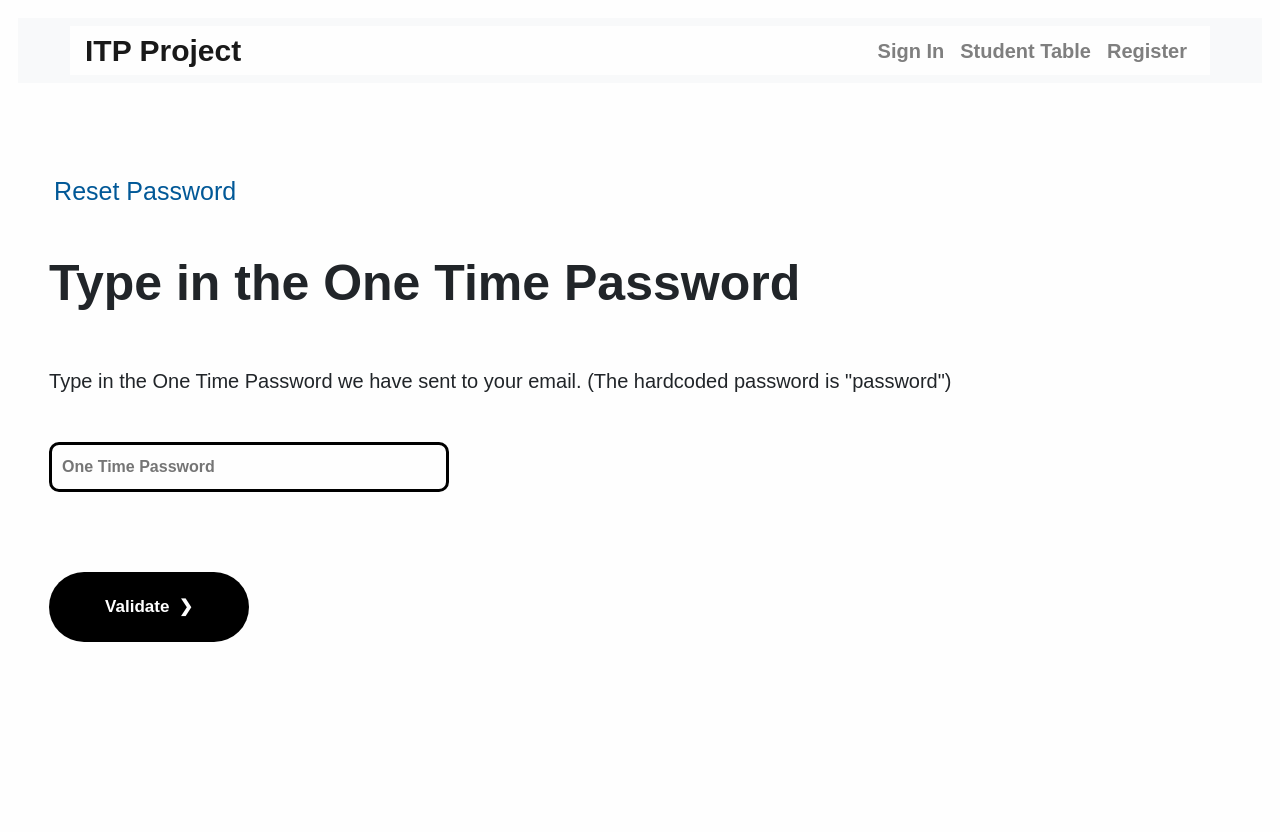
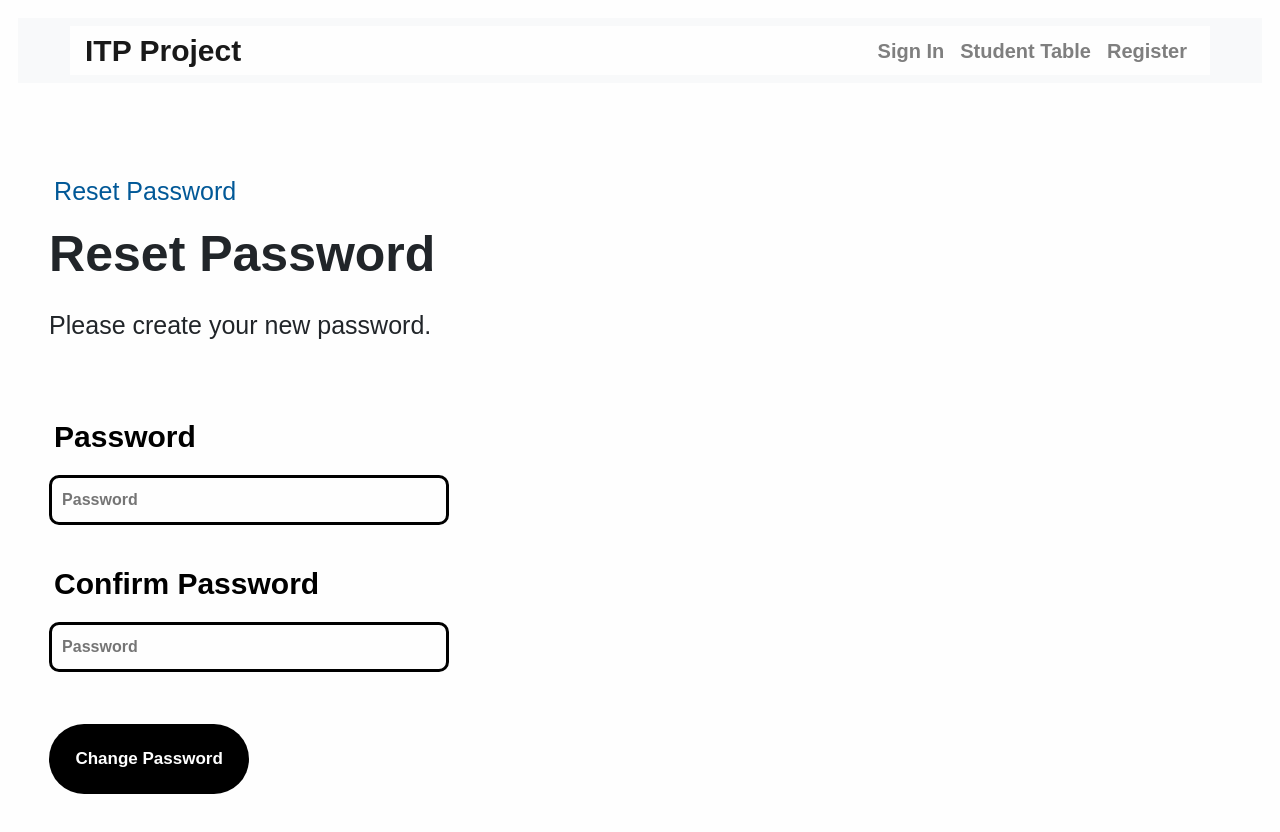
Before and after one commit to MikailBusst/itpproject, an Angular app in the folder angularcomponents/itpproject/: page / in a window 1280 px wide. Shown: the top 832 px of the page. Before the commit the page ends 800 px from the top, so only its background shows below. Built offline with nearby package versions, Linux system fonts and the light colour scheme.

Commit message:
Added the reset_password component.

```diff
--- a/angularcomponents/itpproject/src/app/app.component.html
+++ b/angularcomponents/itpproject/src/app/app.component.html
@@ -1,6 +1,6 @@
 <html>
 
-<app-retrieve-otp></app-retrieve-otp>
+<app-reset-password></app-reset-password>
 
 <router-outlet></router-outlet>
 
--- a/angularcomponents/itpproject/src/app/app.module.ts
+++ b/angularcomponents/itpproject/src/app/app.module.ts
@@ -15,6 +15,7 @@ import { DownloadReferenceComponent } from './download-reference/download-refere
 import { RedownloadReferenceComponent } from './redownload-reference/redownload-reference.component';
 import { RetrieveEmailComponent } from './retrieve-email/retrieve-email.component';
 import { RetrieveOtpComponent } from './retrieve-otp/retrieve-otp.component';
+import { ResetPasswordComponent } from './reset-password/reset-password.component';
 
 @NgModule({
   declarations: [
@@ -30,7 +31,8 @@ import { RetrieveOtpComponent } from './retrieve-otp/retrieve-otp.component';
     DownloadReferenceComponent,
     RedownloadReferenceComponent,
     RetrieveEmailComponent,
-    RetrieveOtpComponent
+    RetrieveOtpComponent,
+    ResetPasswordComponent
   ],
   imports: [
     BrowserModule,
--- /dev/null
+++ b/angularcomponents/itpproject/src/app/reset-password/reset-password.component.css
@@ -0,0 +1,26 @@
+@import url("../../../node_modules/bootstrap/dist/css/bootstrap.min.css");
+@import url("../../styles.css");
+
+.card {
+    border-bottom: none;
+}
+
+.title {
+margin-top: -25px;
+}
+
+.form-area {
+margin-bottom: 50px;
+}
+
+input[type=password] {
+max-width: 400px;
+}
+
+#proceed_section {
+margin-top: -30px;
+}
+
+input[type=submit] {
+width: 200px;
+}
--- /dev/null
+++ b/angularcomponents/itpproject/src/app/reset-password/reset-password.component.html
@@ -0,0 +1,31 @@
+<body (window:resize)="onResize($event)">
+    <app-menu></app-menu>
+
+    <div class="main">
+        <div class="card" style="margin-top: 100px;">
+            <p class="subheader">Reset Password</p>
+        </div>
+        <div class="title">
+            <h1>Reset Password</h1>
+            <p style="margin-top: 20px; font-size: 25px;">Please create your new password.</p>
+        </div>
+
+        <div class="form-area">
+            <form id="reset" name="reset" onsubmit="check_empty()">
+                <div class="card">
+                    <p>Password</p>
+                    <input onblur="verify_password()" name="password" type="password" placeholder="Password">
+                    <div class="error" style="margin-top: 10px; margin-bottom: 10px;"><p id="password_error"></p></div>
+                    <p>Confirm Password</p>
+                    <input onblur="verify_confirm_password()" name="confirm_password" type="password" placeholder="Password">
+                    <div class="error" style="margin-top: 10px; margin-bottom: 10px;"><p id="confirm_password_error"></p></div>
+
+                    <div class="error" style="margin-top: 0px;"><p id="reset_error"></p></div>
+                        <div class="proceed_section" id="proceed_section">
+                            <input type="submit" ontouchstart="" value="Change Password">
+                        </div>
+                </div>
+            </form>
+        </div>
+    </div>
+</body>
--- /dev/null
+++ b/angularcomponents/itpproject/src/app/reset-password/reset-password.component.ts
@@ -0,0 +1,38 @@
+import { Component, OnInit } from '@angular/core';
+
+@Component({
+  selector: 'app-reset-password',
+  templateUrl: './reset-password.component.html',
+  styleUrls: ['./reset-password.component.css']
+})
+export class ResetPasswordComponent implements OnInit {
+
+  constructor() { }
+
+  ngOnInit(): void {
+    var width = window.innerWidth;
+
+    if(width < 410){
+        $("#proceed_section").removeClass("proceed_section");
+        $("#proceed_section").addClass("proceed_section_mobile");
+    }
+  }
+
+  onResize(event) {
+    this.check_resize()
+  }
+
+  check_resize(){
+    var width = window.innerWidth;
+
+    if(width < 410){
+          $("#proceed_section").removeClass("proceed_section");
+          $("#proceed_section").addClass("proceed_section_mobile");
+    }
+      else{
+          $("#proceed_section").removeClass("proceed_section_mobile");
+          $("#proceed_section").addClass("proceed_section");
+      }
+}
+
+}
```
Also changed, not shown: 1 other file (tests, documents, lock files or other folders).
